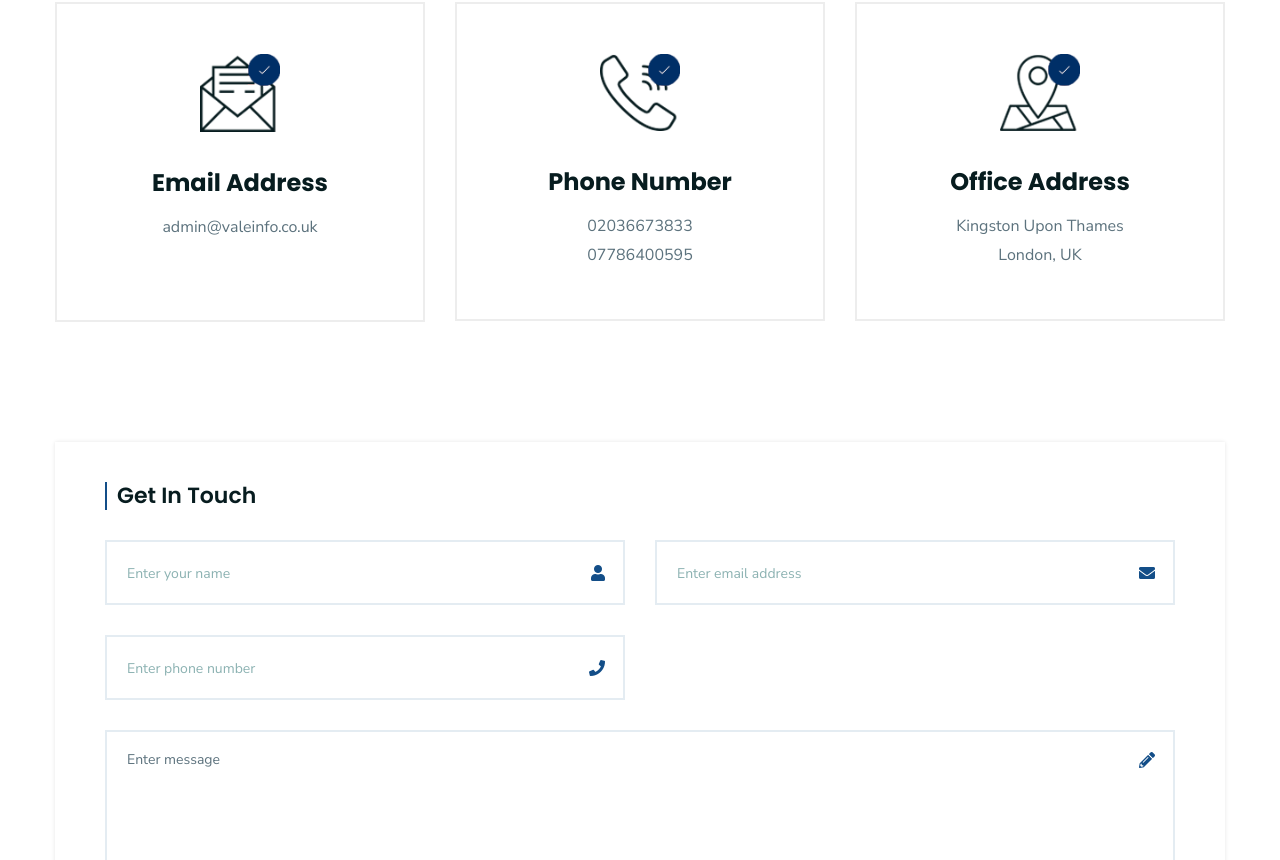
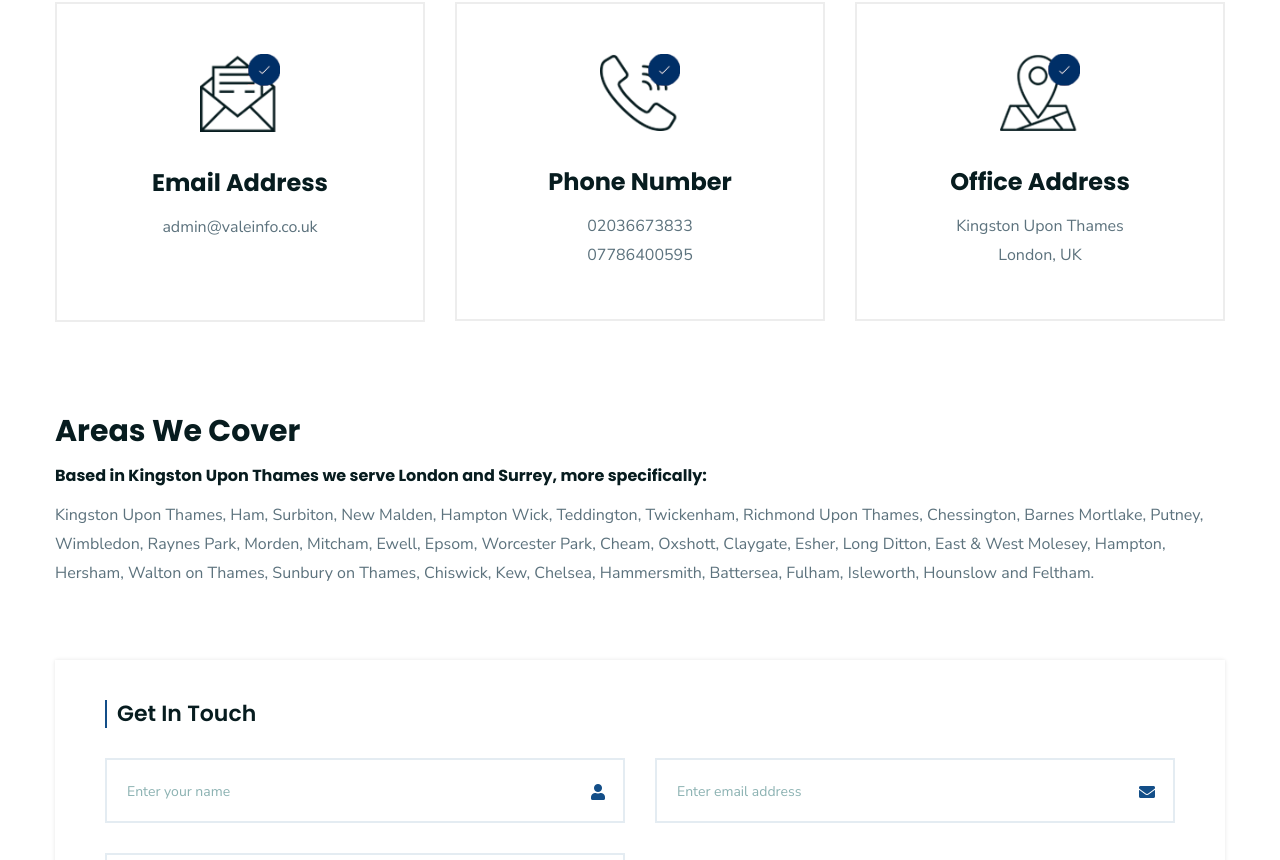
Before and after one commit to bendandoSolo/ValeBuildingServicesWebsite, a Next.js app: page /contact in a window 1280 px wide. Shown: the part 577-1437 px from the top of the page. Built offline with nearby package versions, Linux system fonts and the light colour scheme.

Commit message:
areas we cover added

```diff
--- /dev/null
+++ b/components/AreasWeCover.js
@@ -0,0 +1,16 @@
+import React from 'react';
+
+const AreasWeCover = () => {
+	return (
+		<div className='container pb-5'>
+			<h2>Areas We Cover</h2>
+			<h6>Based in Kingston Upon Thames we serve London and Surrey, more specifically:</h6>
+			<p>Kingston Upon Thames, Ham, Surbiton, New Malden, Hampton Wick, Teddington, Twickenham, Richmond Upon Thames, Chessington, Barnes
+				Mortlake, Putney, Wimbledon, Raynes Park, Morden, Mitcham, Ewell, Epsom, Worcester Park, Cheam, Oxshott, Claygate,
+				Esher, Long Ditton, East & West Molesey, Hampton, Hersham, Walton on Thames, Sunbury on Thames, Chiswick, Kew, Chelsea, Hammersmith, Battersea,
+				Fulham, Isleworth, Hounslow and Feltham.</p>
+		</div>
+	);
+};
+
+export default AreasWeCover;
--- a/components/section-components/contact-info.js
+++ b/components/section-components/contact-info.js
@@ -5,7 +5,7 @@ class ContactInfo extends Component {
 
 		let publicUrl = '';//process.env.PUBLIC_URL+'/'
 
-		return <div className="ltn__contact-address-area mb-90">
+		return <div className="ltn__contact-address-area mb-60">
 			<div className="container">
 				<div className="row">
 					<div className="col-lg-4">
--- a/pages/contact.js
+++ b/pages/contact.js
@@ -4,12 +4,14 @@ import PageHeader from '../components/global-components/page-header';
 import ContactInfo from '../components/section-components/contact-info';
 import ContactForm from '../components/section-components/contact-form';
 import Map from '../components/section-components/map';
+import AreasWeCover from '../components/AreasWeCover';
 
 const ContactPage = () => {
 	return (
 		<>
 			<PageHeader headertitle="Contact Us" subheader="Contact" />
 			<ContactInfo />
+			<AreasWeCover />
 			<ContactForm />
 			<Map />
 		</>
```
